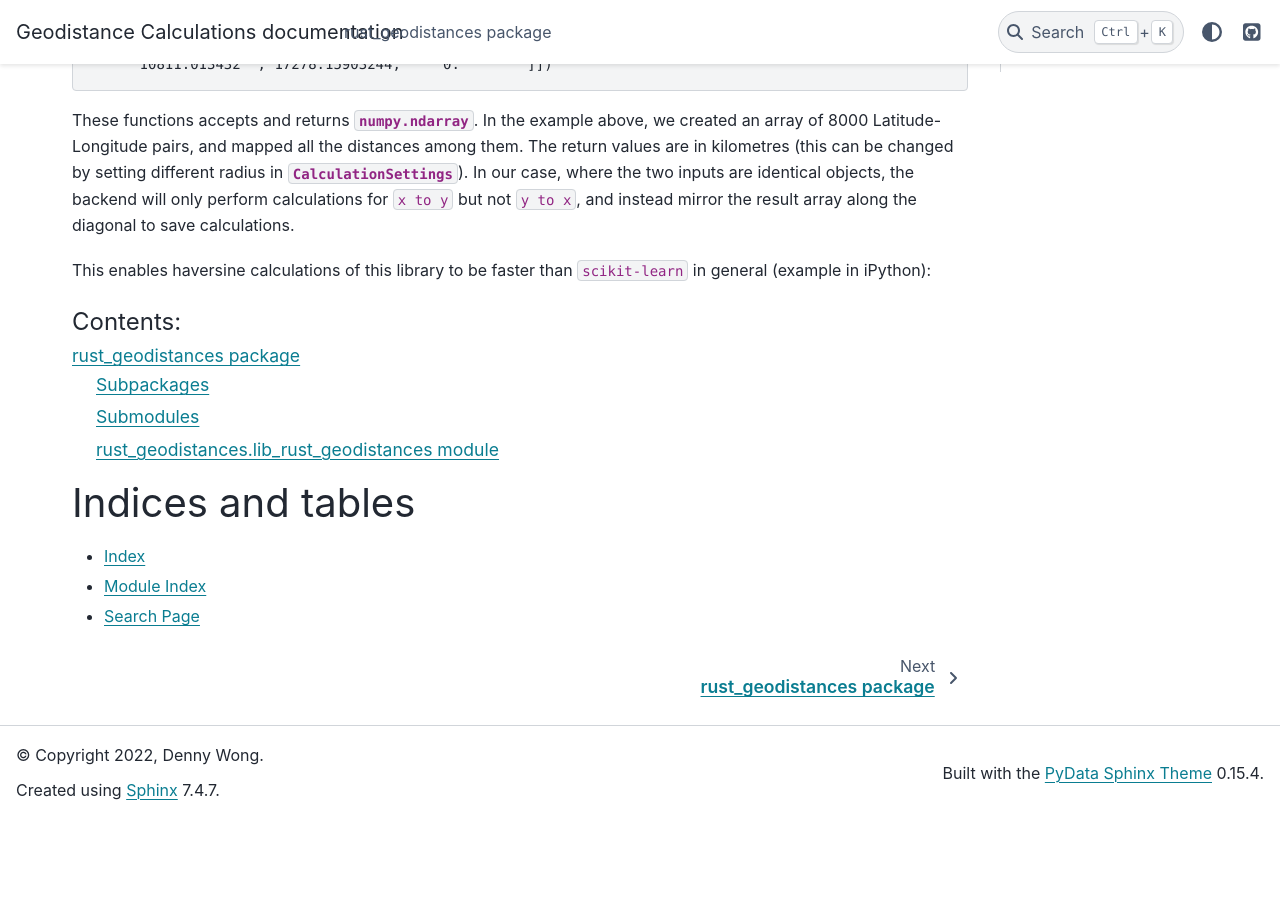
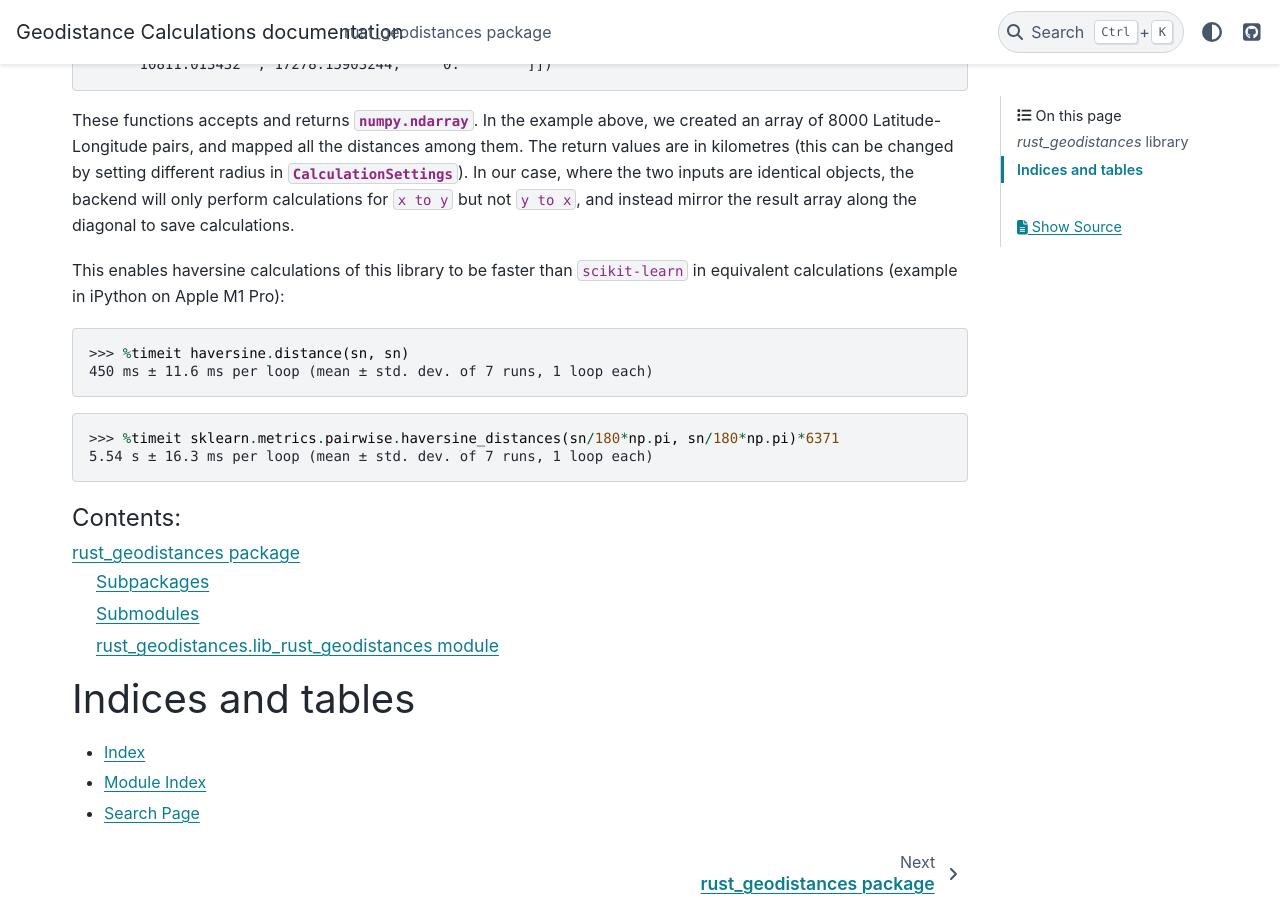
Before and after one commit to denwong47/rust_geodistances, a Sphinx documentation site: the page built from docs/source/index.rst, in a window 1280 px wide and 900 px high, scrolled down 1191 px. Built offline with Sphinx 7.4.7 and the PyData theme 0.15.4, drawn with Linux system fonts in a browser that asks for light colours; before the commit the page ends 2010 px from its top, so only the background shows below that.

Commit message:
Added Mac benchmarks.

```diff
--- a/docs/source/index.rst
+++ b/docs/source/index.rst
@@ -77,7 +77,13 @@
 diagonal to save calculations.
 
 This enables haversine calculations of this library to be faster than
-``scikit-learn`` in general (example in iPython):
+``scikit-learn`` in equivalent calculations (example in iPython on Apple M1 Pro):
+
+   >>> %timeit haversine.distance(sn, sn)
+   450 ms ± 11.6 ms per loop (mean ± std. dev. of 7 runs, 1 loop each)
+
+   >>> %timeit sklearn.metrics.pairwise.haversine_distances(sn/180*np.pi, sn/180*np.pi)*6371
+   5.54 s ± 16.3 ms per loop (mean ± std. dev. of 7 runs, 1 loop each)
 
 .. toctree::
    :maxdepth: 2
```
